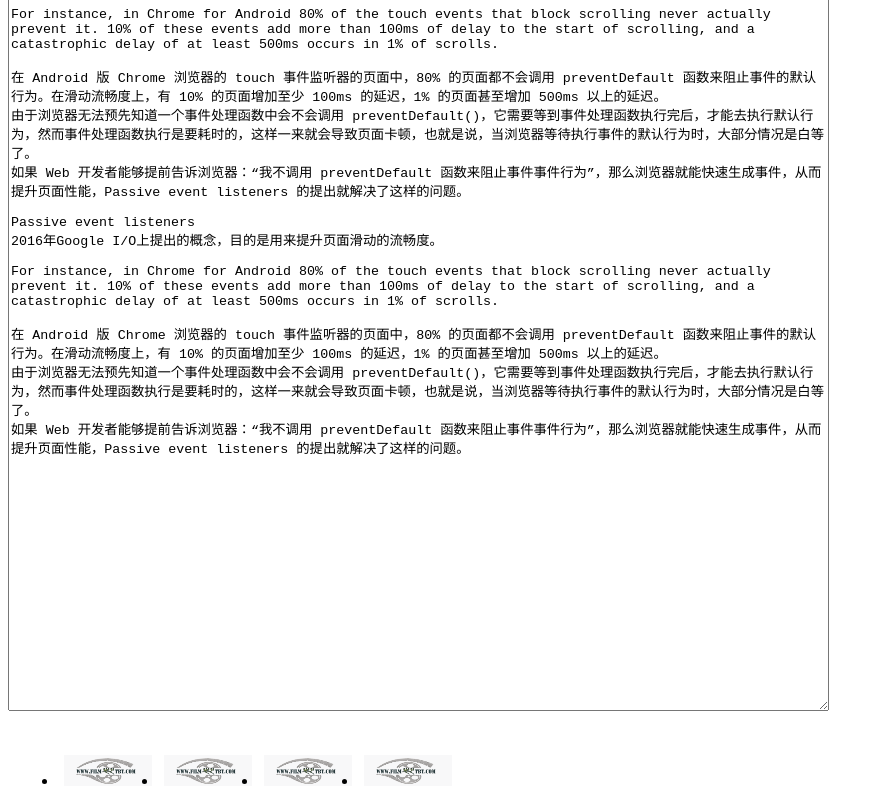
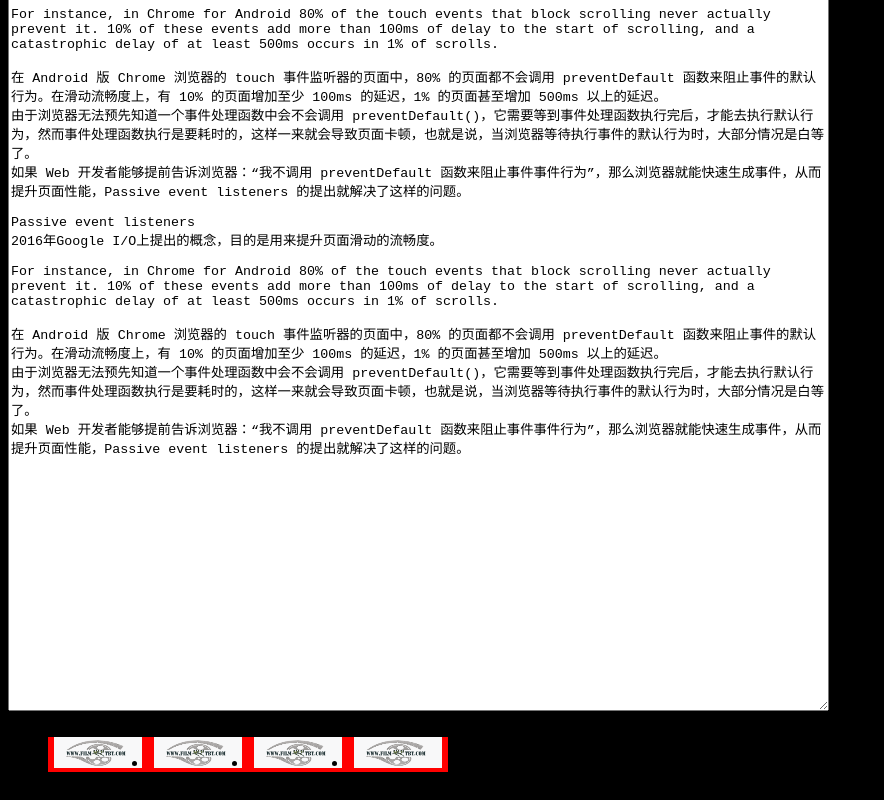
Before and after one commit to allgcc/allgcc.github.io, a plain HTML site: page index.html in a window 1280 px wide. Shown: the part 319-1119 px from the top of the page, without its empty margins (0-884 px from the left). Drawn offline with Linux system fonts and the light colour scheme.

Commit message:
background

```diff
--- a/index.html
+++ b/index.html
@@ -50,6 +50,9 @@ window.onload=function (){
 
 </script>
 <style>
+
+
+
 #header {
     background-color:black;
     color:white;
@@ -57,17 +60,13 @@ window.onload=function (){
     padding:5px;
 }
 
-#link-site {
-	background: #FFF;
-	padding: 8px 10px;
-	margin: 10px auto;
-	clear: both;
-}
+
 .links_pic li {
 	float: left;
 	width: 100px;
 	text-align: center;
 	margin: 10px auto;
+	background-color:red;
 }
 .links_pic li img {
 	width: 88px;
@@ -76,7 +75,7 @@ window.onload=function (){
 
 </style>
 </head>
-<body>
+<body style="background-color:black;">
 <div position:fixed>
 <img id="image" src=tulip.jpg>
 
```
